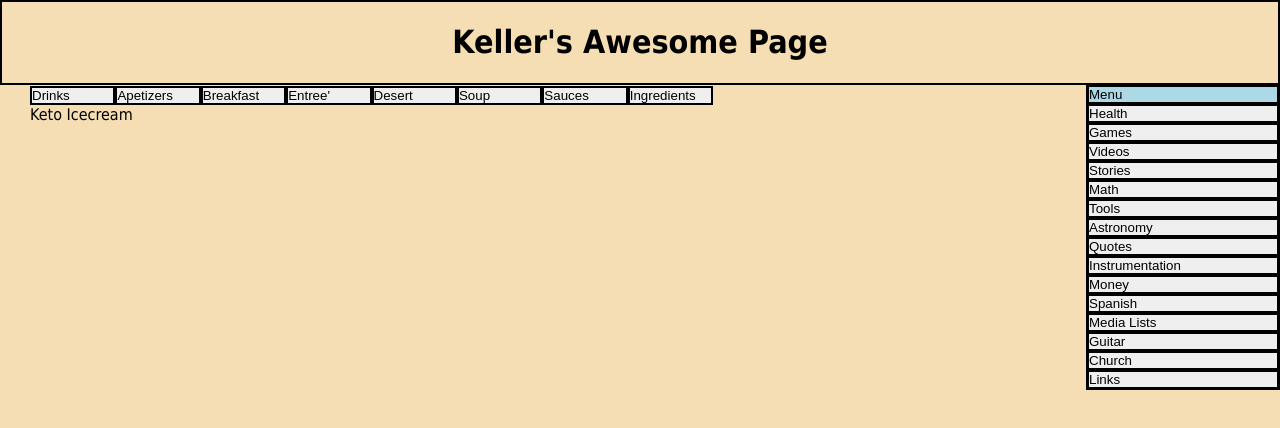
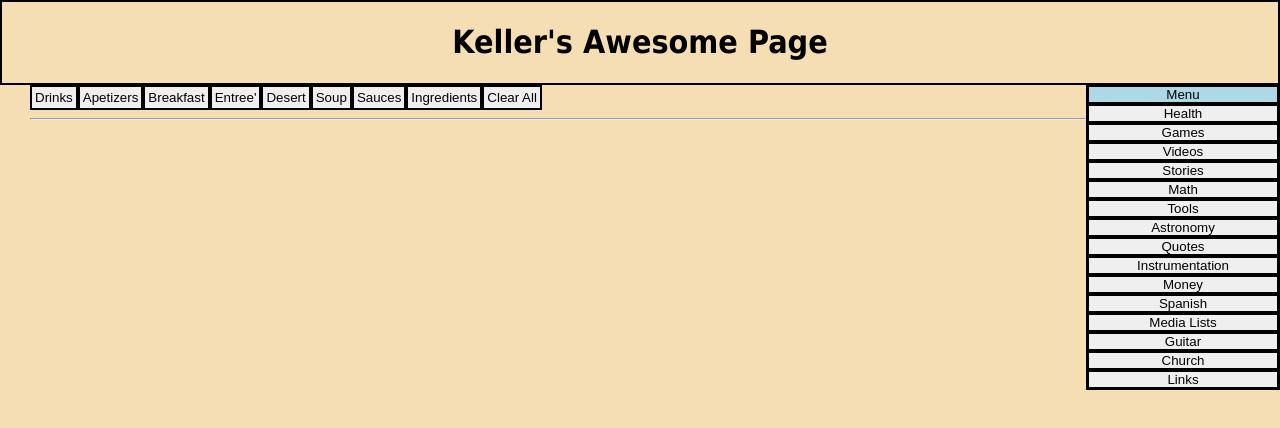
Before and after one commit to jigpuf/kellers, a React (Create React App) app: page / in a window 1280 px wide. Both pictures are taken after a click on the button "Menu". Shown: the top 428 px of the page. Built offline with nearby package versions, Linux system fonts and the light colour scheme.

Commit message:
hr, buttons and padding
Added Hard Rules for Teir 1 and buttons.  Adjusted buttons for padding in tier 1

```diff
--- a/src/App.css
+++ b/src/App.css
@@ -13,7 +13,7 @@ button {
   border: 2px solid black;
   display: block;
   width: 100%;
-  text-align: left;
+  text-align: center;
   margin: 0px;
   padding: 0px;
 
@@ -21,10 +21,10 @@ button {
 .tier1{
   border: 2px solid black;
   display:inline;
-  width: 7%;
-  text-align: left;
+  text-align: center;
+  width: auto;
   margin: 0px;
-  padding: 0px;
+  padding: 3px;
 }
 button.active{
   background: lightblue;
--- a/src/components/church.js
+++ b/src/components/church.js
@@ -3,7 +3,34 @@ import React from 'react';
 class Church extends React.Component {
   render () {
     return (
-      <div>church</div>
+      <div>
+          <div id="churchTeir1">
+            <button class="tier1">Apologetics</button>
+            <button class="tier1">BOM</button>
+            <button class="tier1">NT</button>
+            <button class="tier1">OT</button>
+            <button class="tier1">D&C</button>
+            <button class="tier1">POGP</button>
+            <button class="tier1">Sacred Geometry</button>
+            <button class="tier1">Symbolism</button>
+            <button class="tier1">Other Texts</button>
+            <button class="tier1">Prophecy</button>
+            <button class="tier1">Faith/Knowledge</button>
+            <button class="tier1">Priesthood</button>
+            <button class="tier1">Law of Consecration</button>
+            <button class="tier1">Law of God</button>
+            <button class="tier1">Law of Sacrifice</button>
+            <button class="tier1">Law of Obedience</button>
+            <button class="tier1">Creation</button>
+            <button class="tier1">Fall</button>
+            <button class="tier1">Pre-mortal Existence</button>
+            <button class="tier1">Spirit World</button>
+            <button class="tier1">Clear All</button>
+            <hr />
+          </div>
+          <div id="churchTeir2"></div>
+          <div id="churchTeir3"></div>
+      </div>
     );
   }
 }
--- a/src/components/menu.js
+++ b/src/components/menu.js
@@ -13,11 +13,10 @@ class Menu extends React.Component {
           <button class="tier1">Soup</button>
           <button class="tier1">Sauces</button>
           <button class="tier1">Ingredients</button>
+          <button class="tier1">Clear All</button>
+          <hr />
         <div id="menuTier2"></div>
         <div id="menuTier3"></div>
-        <ul>
-          <li>Keto Icecream</li>
-        </ul>
       </div>
     )
   }
--- a/src/components/videos.js
+++ b/src/components/videos.js
@@ -13,6 +13,7 @@ class Videos extends React.Component {
           <button class="tier1">Programming</button>
           <button class="tier1">Other</button>
           <button class="tier1">Clear All</button>
+          <hr />
         </div>
         <div id="videosTier2"></div>
         <div id="videoTier3"></div>
```
Lines whose indentation alone changed are shown as unchanged.
